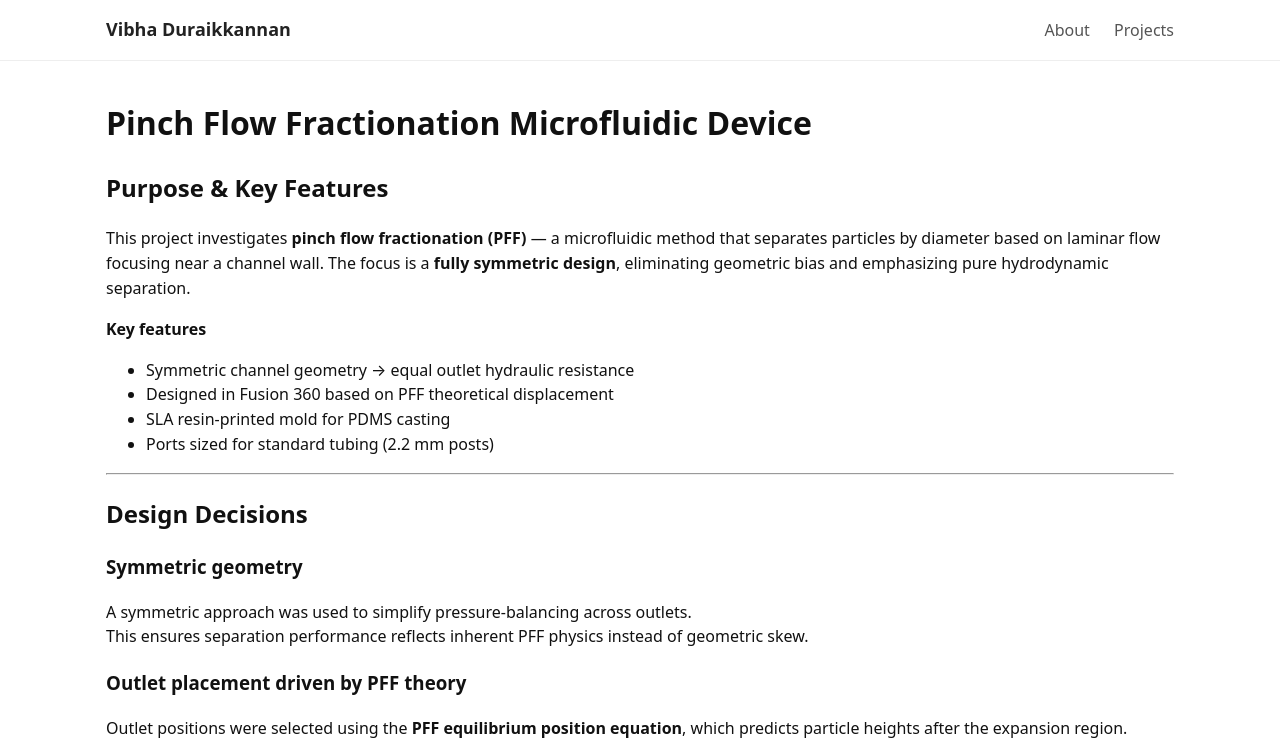
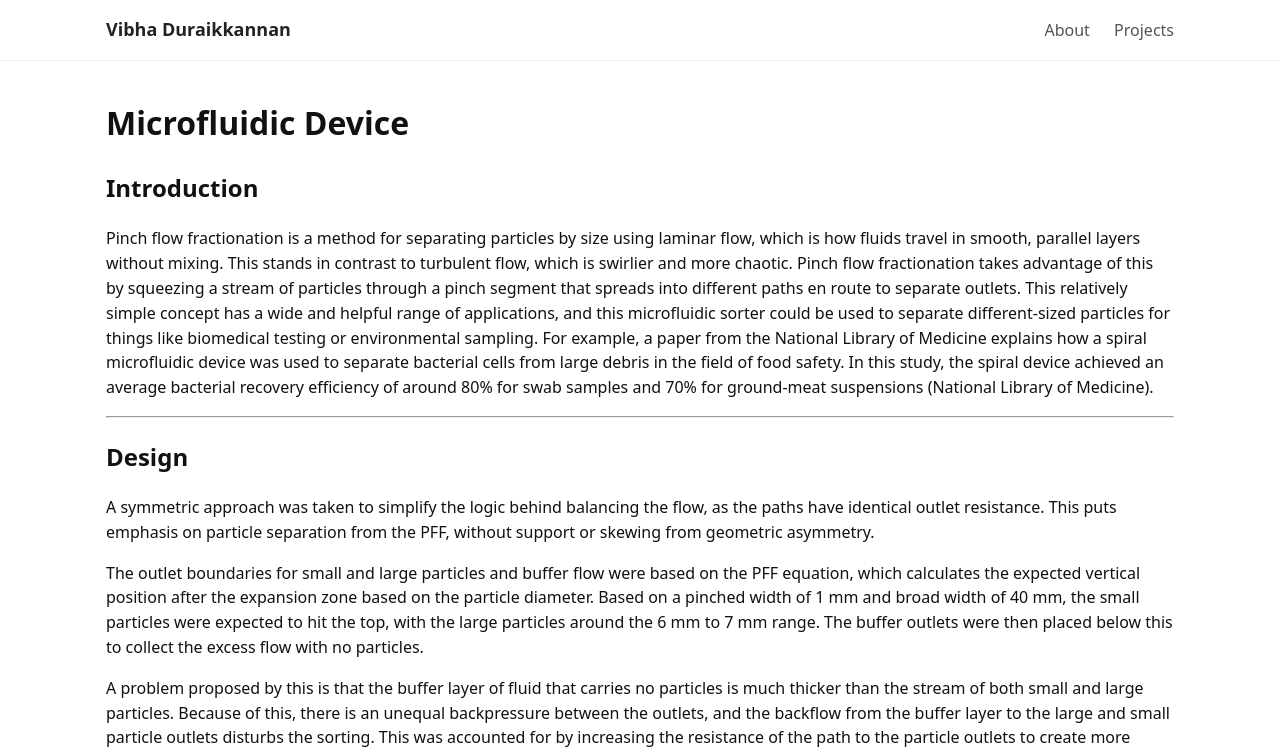
Before and after one commit to vibs-27/vibhadurai.github.io, a Jekyll site: the page built from _projects/2025-03-pinch-flow-fractionation.md, in a window 1280 px wide and 1400 px high. Shown: the top 754 px of the window. Built offline with Jekyll 4.4.1, drawn with Linux system fonts in a browser that asks for light colours; some of the changed text lies outside the part shown.

Commit message:
Revise microfluidic device project documentation
Updated project documentation to improve clarity and structure, including changes to the introduction, design decisions, and fabrication process.

```diff
--- a/_projects/2025-03-pinch-flow-fractionation.md
+++ b/_projects/2025-03-pinch-flow-fractionation.md
@@ -9,83 +9,53 @@
 featured: true
 ---
 
-# Pinch Flow Fractionation Microfluidic Device
+# Microfluidic Device
 
-## Purpose & Key Features
-This project investigates **pinch flow fractionation (PFF)** — a microfluidic method that separates particles by diameter based on laminar flow focusing near a channel wall. The focus is a **fully symmetric design**, eliminating geometric bias and emphasizing pure hydrodynamic separation.
+## Introduction
 
-**Key features**
-- Symmetric channel geometry → equal outlet hydraulic resistance
-- Designed in Fusion 360 based on PFF theoretical displacement
-- SLA resin-printed mold for PDMS casting
-- Ports sized for standard tubing (2.2 mm posts)
+Pinch flow fractionation is a method for separating particles by size using laminar flow, which is how fluids travel in smooth, parallel layers without mixing. This stands in contrast to turbulent flow, which is swirlier and more chaotic. Pinch flow fractionation takes advantage of this by squeezing a stream of particles through a pinch segment that spreads into different paths en route to separate outlets. This relatively simple concept has a wide and helpful range of applications, and this microfluidic sorter could be used to separate different-sized particles for things like biomedical testing or environmental sampling. For example, a paper from the National Library of Medicine explains how a spiral microfluidic device was used to separate bacterial cells from large debris in the field of food safety. In this study, the spiral device achieved an average bacterial recovery efficiency of around 80% for swab samples and 70% for ground-meat suspensions (National Library of Medicine).
 
 ---
 
-## Design Decisions
+## Design
 
-### Symmetric geometry
-A symmetric approach was used to simplify pressure-balancing across outlets.
-This ensures separation performance reflects inherent PFF physics instead of geometric skew.
+A symmetric approach was taken to simplify the logic behind balancing the flow, as the paths have identical outlet resistance. This puts emphasis on particle separation from the PFF, without support or skewing from geometric asymmetry.
 
-### Outlet placement driven by PFF theory
-Outlet positions were selected using the **PFF equilibrium position equation**, which predicts particle heights after the expansion region.
+The outlet boundaries for small and large particles and buffer flow were based on the PFF equation, which calculates the expected vertical position after the expansion zone based on the particle diameter. Based on a pinched width of 1 mm and broad width of 40 mm, the small particles were expected to hit the top, with the large particles around the 6 mm to 7 mm range. The buffer outlets were then placed below this to collect the excess flow with no particles.
 
-With:
-- **Pinched width:** 1 mm
-- **Broad width:** 40 mm
+A problem proposed by this is that the buffer layer of fluid that carries no particles is much thicker than the stream of both small and large particles. Because of this, there is an unequal backpressure between the outlets, and the backflow from the buffer layer to the large and small particle outlets disturbs the sorting. This was accounted for by increasing the resistance of the path to the particle outlets to create more equal resistances between the three paths.
 
-Expected streamlines:
-- **Small particles:** near the top wall
-- **Large particles:** ~6–7 mm below
-- **Buffer fluid:** below both streams
+![Sketch Placeholder](docs/assets/SketchDimensions.png)
 
-### Addressing unequal outlet flows
-The buffer stream carries **more fluid** than small/large particle streams → higher flow → backflow risk into particle outlets.
+The final design consisted of a pinched segment with a width of 1.0 mm to accommodate particles up to 500 µm while maintaining laminar focusing. The broad channel expands to 40 mm over a 20 mm length, allowing clear spatial separation of small (125–150 µm) and large (425–500 µm) particles before reaching the outlets. Three 2.2 mm diameter outlet ports were positioned along the right edge of the device. The buffer channel was an 11 mm taper from 27.25 mm to 2.2 mm. The small and large particle outlets were placed at heights according to the calculated output positions, 37 mm and 30 mm from the base wall respectively. The channel length for the small and large particles was increased to 30 mm to increase resistance. The channels were extruded 1.5 mm tall in the mold.
 
-To equalize pressure losses:
-> **Flow resistance was increased for the small/large outlets** using longer outlet channels.
+![Final Device Placeholder](docs/assets/microfluidicDevicePrint.png)
 
-This produced **more uniform backpressures** and stabilized sorting.
+In testing, the device did not function as expected because the flow was not purely laminar. The fluids experienced pressure differences in the broad section due to the siphoning effect. If the design were iterated, the abrupt jump from the 1 mm pinched section to the 40 mm broad section would be replaced with a longer, smooth taper to help control turbulent behavior.
 
 ---
 
-## What I Would Improve in a Future Iteration
-- Increase vertical spacing between outlets to reduce crosstalk
-- Taper particle outlets slightly to help maintain streamline isolation
-- Add a **fourth bypass outlet** to bleed excess buffer volume
-- Include **computational flow simulation** (e.g., COMSOL) to verify backpressure balancing upfront
+## Instructions
+
+**Designing the model** – The mold was first designed in Autodesk Fusion with 50 mm × 75 mm base dimensions and 2.2 mm posts for the inlet and outlet ports. The model is designed as an inverse of the desired microfluidic device.
+
+**Printing** – The mold was resin printed on a Form 3+/4 SLA printer. The key at this stage was ensuring that the bottom of the mold was perfectly flat and parallel to the resin vat.
+
+**Post-printing** – The device was washed for 5 minutes in one machine and another 5 minutes in the second. The device then had to dry leaning upside down for 30 minutes before curing to prevent pooling of resin. Compressed air was then used to blow off any additional debris. The mold was finally cured for 1 minute to prevent warping from excess curing before removing the support material.
+
+**Mold to device** – To turn the mold into a functional device, PDMS was mixed at a 10:1 ratio, poured over the mold, and heat-cured overnight at ~55°C to avoid cracking or distortion from higher temperatures. After peeling the cured PDMS, the device and glass slide were plasma-treated and bonded together. Then, tubing was added and the device was primed under pressure to remove bubbles before running polyethylene (PE) beads through the system.
 
 ---
 
-## Fabrication Process (Resin Printing)
+## Discussion
 
-| Step | Description |
-|---:|---|
-| 1 | **Model design** in Fusion 360 as the negative mold |
-| 2 | **SLA resin print** on Form 3+/4 with flat base surface |
-| 3 | **IPA wash** — 5 min + 5 min |
-| 4 | **Dry upside-down** for 30 minutes to prevent pooling |
-| 5 | **Air blast** to clear channels |
-| 6 | **Short cure** (1 min) to minimize warping before removing supports |
-
-> After mold prep, PDMS can be cast, cured, plasma bonded, and tubed.
-
----
-
-## Final Device Image
-![Final PFF mold]({{ docs/assets/microfluidicDevicePrint.png }})
-
----
-
-## Operation Summary
-1. Introduce particle suspension + buffer into inlet
-2. Flow enters pinched region and focuses particles along wall
-3. Expansion region enables separation by size
-4. Particles exit through dedicated small/large outlets
-5. Buffer diverted through center outlet
+A benefit of PFF over traditional techniques like filtering in this example includes clog-free operation, in that there is no filter to trap particles. Furthermore, PFF allows for easy scaling to account for a wide range of sizes, from micron-level bacteria to cell clusters and beyond. The design can be scaled up or modified to handle a wider range of particle sizes by changing the width of the pinched section. The lower particle-size limit is set by when diffusion tolerances stop allowing for effective laminar flow.
 
 ---
 
 ## Files & Links
-- CAD Model *(upload to GitHub or Autodesk viewer link)*
+
+🔗 **Fusion 360 CAD Model** → (PASTE-LINK-HERE)
+References
+National Library of Medicine — Spiral microfluidic device for bacterial separation in food safety applications.
+https://pmc.ncbi.nlm.nih.gov/articles/PMC10415021/
```
